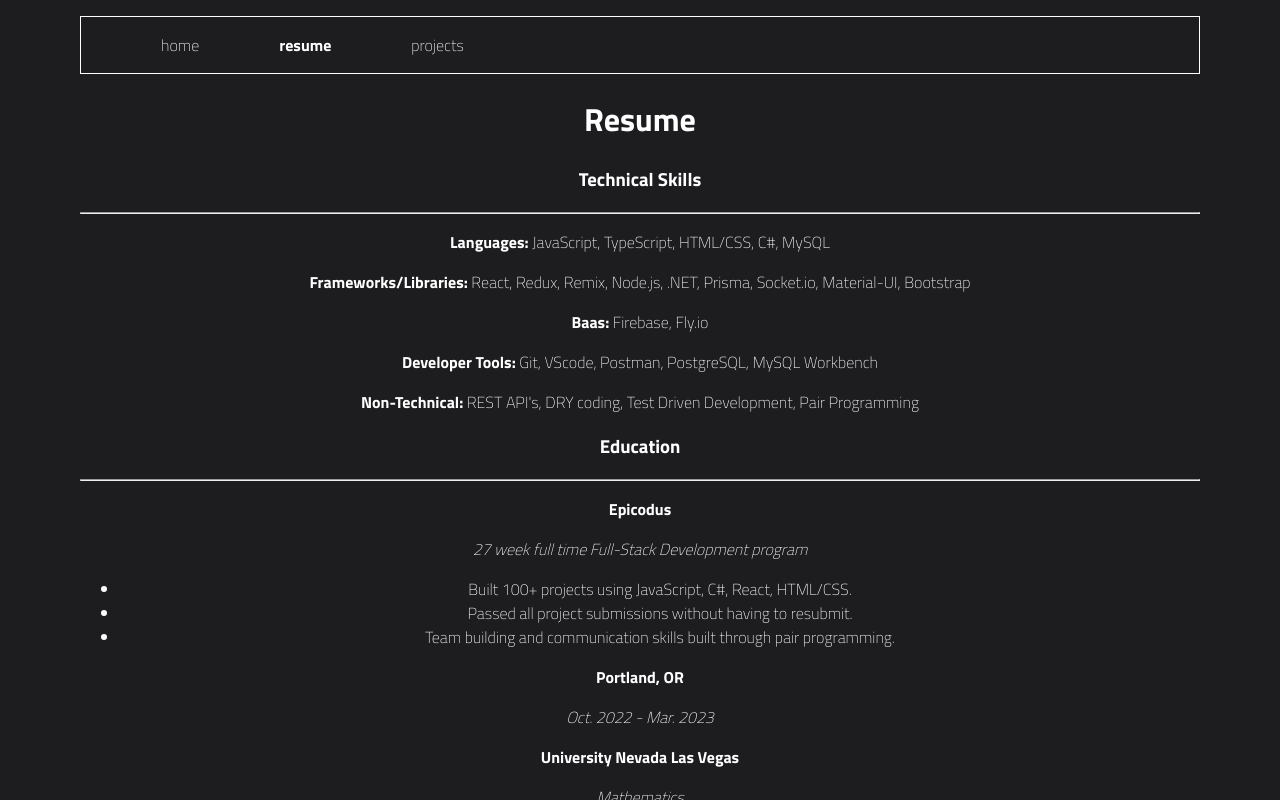
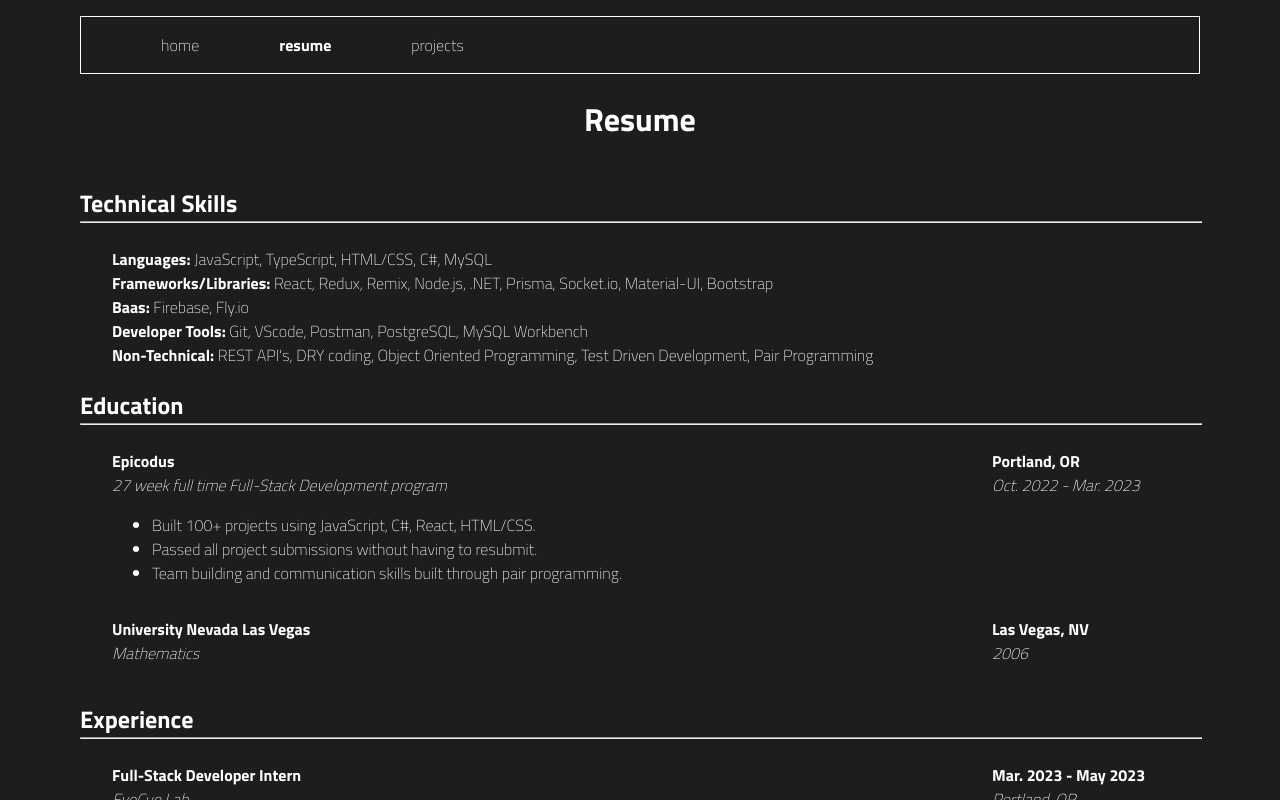
Before and after one commit to DavidDGamble/portfolio, a React (Create React App) app: page / in a window 1280 px wide. Both pictures are taken after a click on the element "resume". Shown: the top 800 px of the page. Built offline with nearby package versions, Linux system fonts and the light colour scheme.

Commit message:
Add styling to Resume component.

```diff
--- a/src/components/App.jsx
+++ b/src/components/App.jsx
@@ -1,4 +1,4 @@
-import { useState } from 'react';
+import React, { useState } from 'react';
 import Header from './Header';
 import Home from './Home';
 import Resume from './Resume';
--- a/src/components/Header.jsx
+++ b/src/components/Header.jsx
@@ -1,3 +1,4 @@
+import React from "react";
 import PropTypes from 'prop-types'
 import "../styles/Header.css";
 
--- a/src/components/Home.jsx
+++ b/src/components/Home.jsx
@@ -1,3 +1,4 @@
+import React from "react";
 import Rocket from './Rocket';
 
 const Home = () => {
--- a/src/components/Projects.jsx
+++ b/src/components/Projects.jsx
@@ -1,3 +1,6 @@
+import React from "react";
+import '../styles/Projects.css';
+
 const Projects = () => {
   return (
     <div className="projects">
--- a/src/components/Resume.jsx
+++ b/src/components/Resume.jsx
@@ -1,62 +1,65 @@
+import React from "react";
+import '../styles/Resume.css';
+
 const Resume = () => {
   return (
-    <div className="resume">
+    <div className='resume'>
       <h1>Resume</h1>
-      <h3>Technical Skills</h3>
+      <h2>Technical Skills</h2>
       <hr />
-      <p><strong>Languages: </strong>JavaScript, TypeScript, HTML/CSS, C#, MySQL</p>
-      <p><strong>Frameworks/Libraries: </strong>React, Redux, Remix, Node.js, .NET, Prisma, Socket.io, Material-UI, Bootstrap</p>
-      <p><strong>Baas: </strong>Firebase, Fly.io</p>
-      <p><strong>Developer Tools: </strong>Git, VScode, Postman, PostgreSQL, MySQL Workbench</p>
-      <p><strong>Non-Technical: </strong>REST API's, DRY coding, Test Driven Development, Pair Programming</p>
-      <h3>Education</h3>
+      <p className='techSkill1'><strong>Languages: </strong>JavaScript, TypeScript, HTML/CSS, C#, MySQL</p>
+      <p className='techSkill'><strong>Frameworks/Libraries: </strong>React, Redux, Remix, Node.js, .NET, Prisma, Socket.io, Material-UI, Bootstrap</p>
+      <p className='techSkill'><strong>Baas: </strong>Firebase, Fly.io</p>
+      <p className='techSkill'><strong>Developer Tools: </strong>Git, VScode, Postman, PostgreSQL, MySQL Workbench</p>
+      <p className='techSkill'><strong>Non-Technical: </strong>REST API's, DRY coding, Object Oriented Programming, Test Driven Development, Pair Programming</p>
+      <h2>Education</h2>
       <hr />
-      <div>
-        <div>
-          <p><strong>Epicodus</strong></p>
-          <p><em>27 week full time Full-Stack Development program</em></p>
+      <div className='container'>
+        <div className='left'>
+          <p className='bold'><strong>Epicodus</strong></p>
+          <p className='italic'><em>27 week full time Full-Stack Development program</em></p>
           <ul>
             <li>Built 100+ projects using JavaScript, C#, React, HTML/CSS.</li>
             <li>Passed all project submissions without having to resubmit.</li>
             <li>Team building and communication skills built through pair programming.</li>
           </ul>
         </div>
-        <div>
-          <p><strong>Portland, OR</strong></p>
-          <p><em>Oct. 2022 - Mar. 2023</em></p>
+        <div className='right'>
+          <p className='bold'><strong>Portland, OR</strong></p>
+          <p className='italic'><em>Oct. 2022 - Mar. 2023</em></p>
         </div>
       </div>
-      <div>
-        <div>
-          <p><strong>University Nevada Las Vegas</strong></p>
-          <p><em>Mathematics</em></p>
+      <div className='container'>
+        <div className='left'>
+          <p className='bold'><strong>University Nevada Las Vegas</strong></p>
+          <p className='italic'><em>Mathematics</em></p>
         </div>
-        <div>
-          <p><strong>Las Vegas, NV</strong></p>
-          <p><em>2006</em></p>
+        <div className='right'>
+          <p className='bold'><strong>Las Vegas, NV</strong></p>
+          <p className='italic'><em>2006</em></p>
         </div>
       </div>
-      <h3>Experience</h3>
+      <h2>Experience</h2>
       <hr />
-      <div>
-        <div>
-          <p><strong>Full-Stack Developer Intern</strong></p>
-          <p><em>EyeCue Lab</em></p>
+      <div className='container'>
+        <div className='left'>
+          <p className='bold'><strong>Full-Stack Developer Intern</strong></p>
+          <p className='italic'><em>EyeCue Lab</em></p>
           <ul>
             <li>Learn and use Remix/TypeScript and Material-UI with Prisma and PostreSQL for database management.</li>
             <li>Work using agile methodologies while meeting for scrum once a day and one client meeting a week.</li>
             <li>Create an event planning app for a mock client.</li>
           </ul>
         </div>
-        <div>
-          <p><strong>Mar. 2023 - May 2023</strong></p>
-          <p><em>Portland, OR</em></p>
+        <div className='right'>
+          <p className='bold'><strong>Mar. 2023 - May 2023</strong></p>
+          <p className='italic'><em>Portland, OR</em></p>
         </div>
       </div>
-      <div>
-        <div>
-          <p><strong>Cabinet Foreman/CNC Operator/Carpenter III</strong></p>
-          <p><em>Versatile Wood Products</em></p>
+      <div className='container'>
+        <div className='left'>
+          <p className='bold'><strong>Cabinet Foreman/CNC Operator/Carpenter III</strong></p>
+          <p className='italic'><em>Versatile Wood Products</em></p>
           <ul>
             <li>Review shop drawings for accuracy and engineering concerns, both in initial drafts with sales team and final drafts with product design team.</li>
             <li>Responsible for programming and operating the CNC machine.</li>
@@ -64,15 +67,15 @@ const Resume = () => {
             <li>Meet with carpenters to discuss upcoming projects and deadlines as well as delegate duties.</li>
           </ul>
         </div>
-        <div>
-          <p><strong>Mar. 2022 - Sept. 2022 | Feb. 2013 - Dec. 2016</strong></p>
-          <p><em>Portland, OR</em></p>
+        <div className='right'>
+          <p className='bold'><strong>Mar. 2022 - Sept. 2022 | Feb. 2013 - Dec. 2016</strong></p>
+          <p className='italic'><em>Portland, OR</em></p>
         </div>
       </div>
-      <div>
-        <div>
-          <p><strong>Shop Manager/Carpenter</strong></p>
-          <p><em>Earthbound Industries</em></p>
+      <div className='container'>
+        <div className='left'>
+          <p className='bold'><strong>Shop Manager/Carpenter</strong></p>
+          <p className='italic'><em>Earthbound Industries</em></p>
           <ul>
             <li>Responsible for meeting all shop deadlines and brand standards for construction and installation of cabinets, built-ins, and furniture doubling the output of the company.</li>
             <li>Create 3D renderings of projects using Google SketchUp for clients to view and shop drawings.</li>
@@ -80,9 +83,9 @@ const Resume = () => {
             <li>Meet with carpenters to discuss jobs and deligate duties.</li>
           </ul>
         </div>
-        <div>
-          <p><strong>Apr. 2017 - Mar. 2022</strong></p>
-          <p><em>Portland, OR</em></p>
+        <div className='right'>
+          <p className='bold'><strong>Apr. 2017 - Mar. 2022</strong></p>
+          <p className='italic'><em>Portland, OR</em></p>
         </div>
       </div>
     </div>
--- a/src/styles/App.css
+++ b/src/styles/App.css
@@ -1,5 +1,4 @@
 .App {
-  text-align: center;
   font-family: 'Titillium Web', sans-serif;
   color: white;
 }
--- /dev/null
+++ b/src/styles/Resume.css
@@ -0,0 +1,54 @@
+.resume {
+  display: flex;
+  flex-direction: column;
+}
+
+h1 {
+  text-align: center;
+}
+
+h2 {
+  margin-bottom: 0;
+}
+
+.techSkill1 {
+  float: left;
+  margin-bottom: 0;
+  margin-left: 2rem;
+}
+
+.techSkill {
+  float: left;
+  margin-top: 0;
+  margin-bottom: 0;
+  margin-left: 2rem;
+}
+
+.bold {
+  margin-bottom: 0;
+}
+
+.italic {
+  margin-top: 0;
+}
+
+hr {
+  width: 100%;
+  margin-top: 0;
+}
+
+.container {
+  display: flex;
+}
+
+.left {
+  float: left;
+  width: 80%;
+  margin-left: 2rem;
+  margin-right: 3rem;
+}
+
+.right {
+  float: right;
+  width: 20%;
+}
```
Also changed, not shown: src/styles/Projects.css (added).
